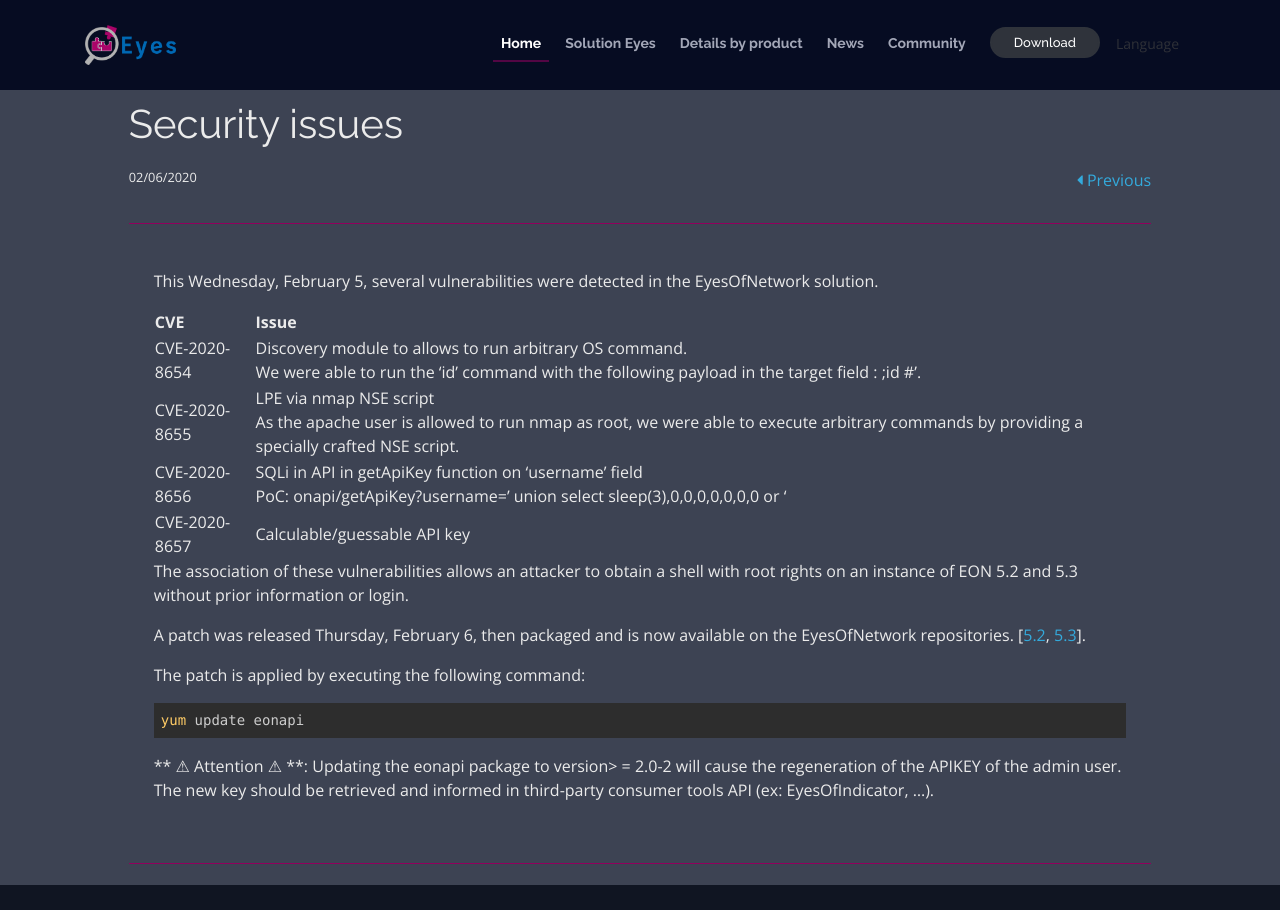
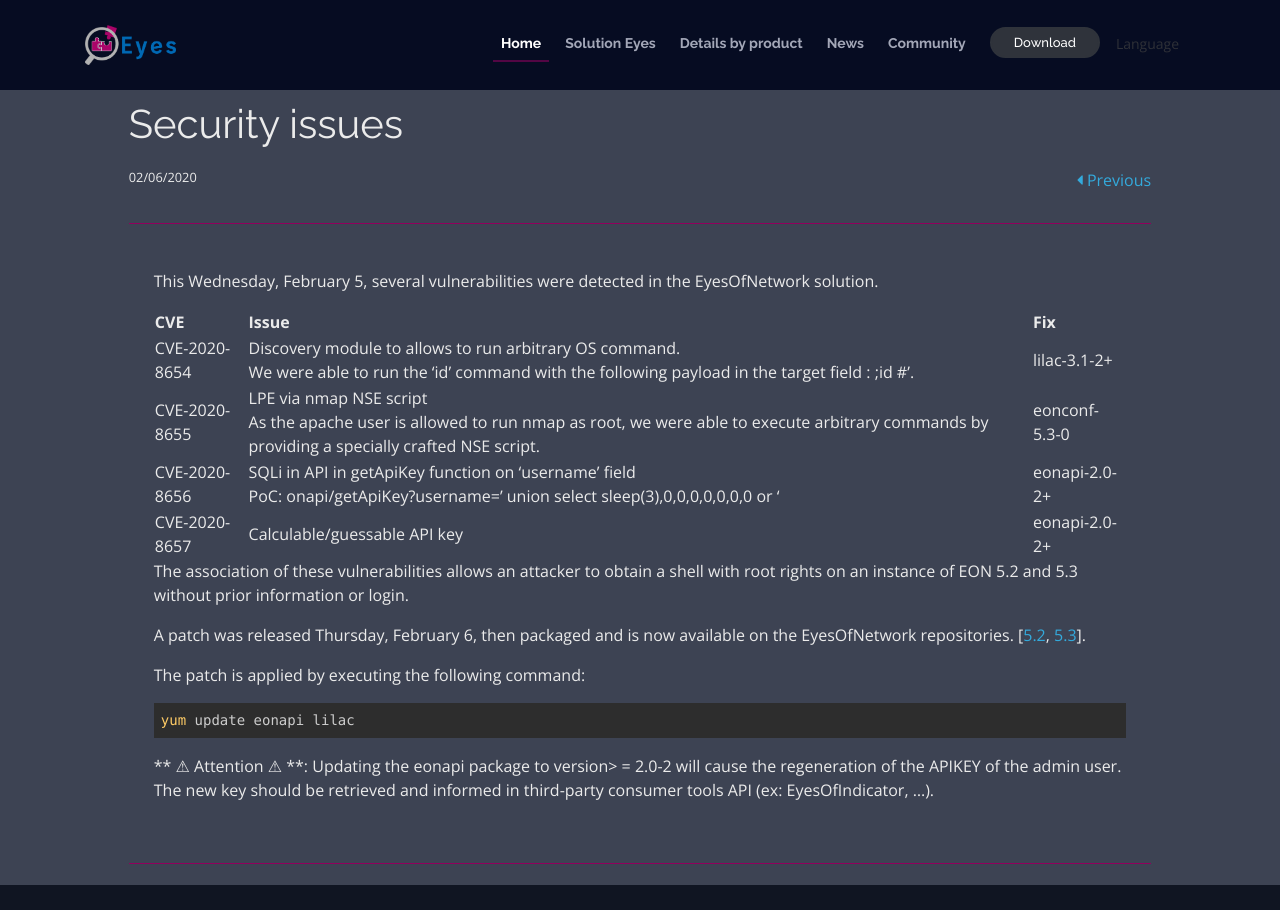
Before and after one commit to EyesOfNetworkCommunity/www.eyesofnetwork.com, a Jekyll site: the page built from _posts/news/en/2020-02-06-vulnerability.md, in a window 1280 px wide. Built offline with Jekyll 4.4.1, drawn with Linux system fonts in a browser that asks for light colours.

Commit message:
Adding "Fix" column in Vulnerability news

````diff
--- a/_posts/news/en/2020-02-06-vulnerability.md
+++ b/_posts/news/en/2020-02-06-vulnerability.md
@@ -11,12 +11,12 @@
 
 This Wednesday, February 5, several vulnerabilities were detected in the EyesOfNetwork solution.
 
-| CVE | Issue |
-| --- | --- |
-| CVE-2020-8654 | Discovery module to allows to run arbitrary OS command. <br>We were able to run the 'id' command with the following payload in the target field : ;id #'. |
-| CVE-2020-8655 | LPE via nmap NSE script<br>As the apache user is allowed to run nmap as root, we were able to execute arbitrary commands by providing a specially crafted NSE script. |
-| CVE-2020-8656 | SQLi in API in getApiKey function on 'username' field<br>PoC: onapi/getApiKey?username=' union select sleep(3),0,0,0,0,0,0,0 or ' |
-| CVE-2020-8657 | Calculable/guessable API key |
+| CVE | Issue | Fix |
+| --- | --- | --- |
+| CVE-2020-8654 | Discovery module to allows to run arbitrary OS command. <br>We were able to run the 'id' command with the following payload in the target field : ;id #'. | lilac-3.1-2+ |
+| CVE-2020-8655 | LPE via nmap NSE script<br>As the apache user is allowed to run nmap as root, we were able to execute arbitrary commands by providing a specially crafted NSE script. | eonconf-5.3-0 |
+| CVE-2020-8656 | SQLi in API in getApiKey function on 'username' field<br>PoC: onapi/getApiKey?username=' union select sleep(3),0,0,0,0,0,0,0 or ' | eonapi-2.0-2+ |
+| CVE-2020-8657 | Calculable/guessable API key | eonapi-2.0-2+ |
 
 
 The association of these vulnerabilities allows an attacker to obtain
@@ -28,7 +28,7 @@
 The patch is applied by executing the following command:
 
 ```bash
-yum update eonapi
+yum update eonapi lilac
 ```
 
 ** ⚠ Attention ⚠ **:
````
Also changed, not shown: _posts/news/fr/2020-02-06-vulnerabilite.md (+7 -7 lines).
